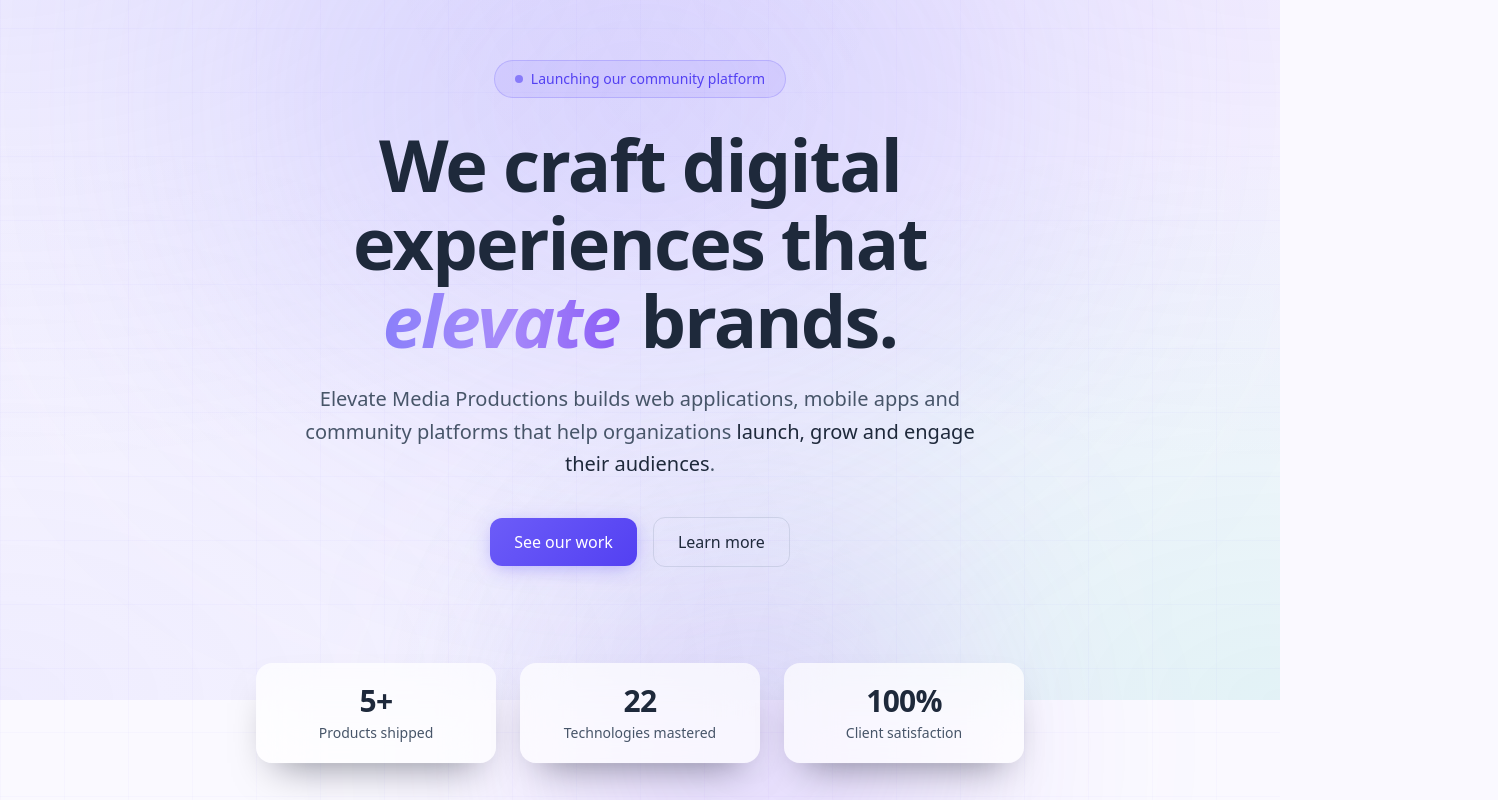
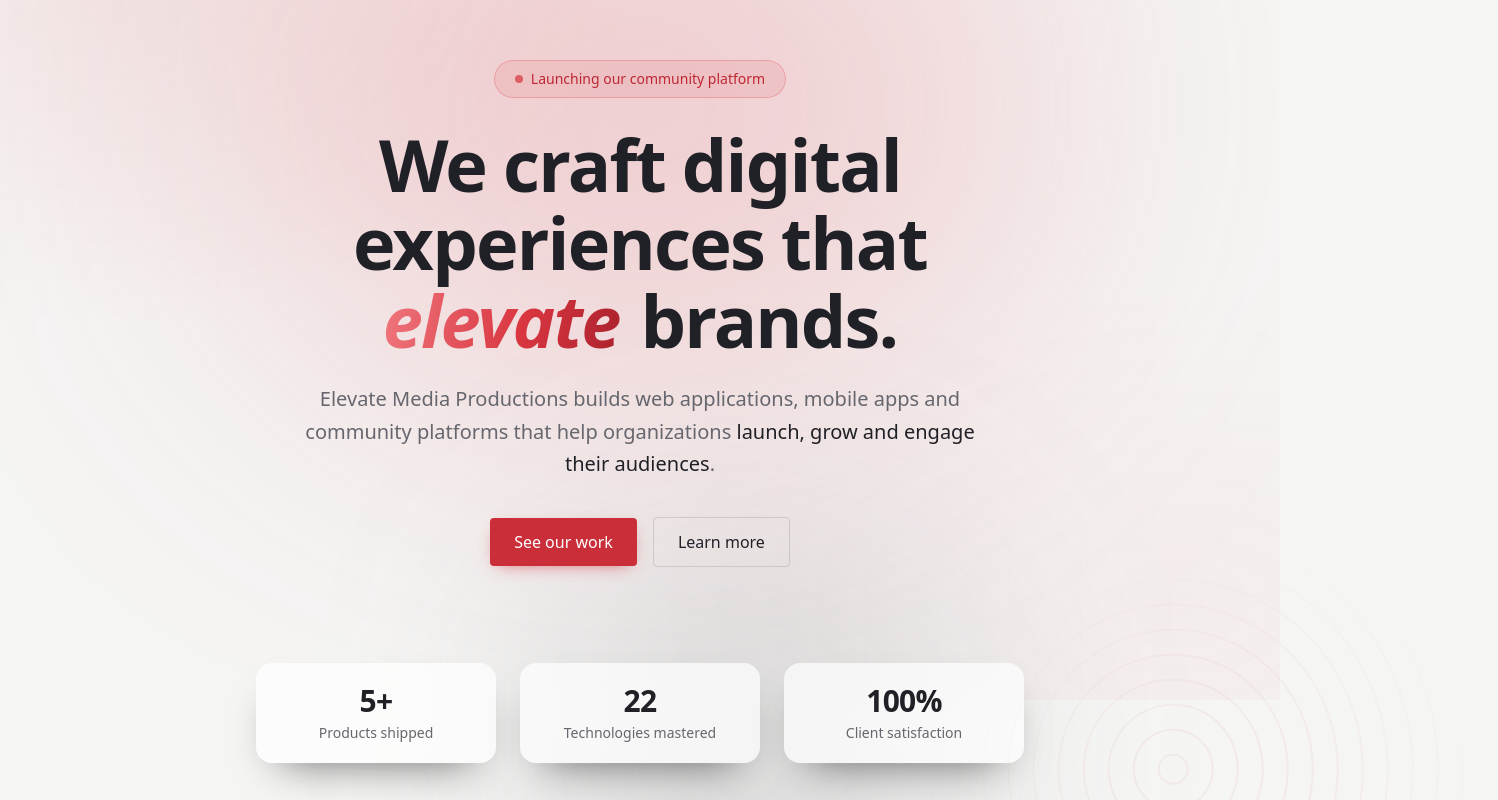
Before and after one commit to em757896-alt/elevate-media-productions, a SvelteKit app in the folder apps/web/: page / in a window 1280 px wide. Shown: the part 100-900 px from the top of the page, 1498 px wide, since content can reach past the window. Built offline with nearby package versions, Linux system fonts and the light colour scheme; no server answers.

Commit message:
Revamp visual identity with charcoal and crimson ribbon design

```diff
--- a/apps/web/src/app.css
+++ b/apps/web/src/app.css
@@ -7,261 +7,152 @@
 
 @theme {
   --font-sans: 'Inter Variable', ui-sans-serif, system-ui, sans-serif;
-  --font-display: 'Space Grotesk Variable', ui-sans-serif, system-ui, sans-serif;
+  --font-display: 'Inter Variable', ui-sans-serif, system-ui, sans-serif;
   --font-poppins: 'Poppins', ui-sans-serif, system-ui, sans-serif;
 
-  --color-primary-50: #f1f0ff;
-  --color-primary-100: #e3e1ff;
-  --color-primary-200: #c9c6fe;
-  --color-primary-300: #a9a3fc;
-  --color-primary-400: #8a7ffa;
-  --color-primary-500: #6c5cf8;
-  --color-primary-600: #5340f2;
-  --color-primary-700: #4630d4;
-  --color-primary-800: #3a29ac;
-  --color-primary-900: #2e2185;
-  --color-primary-950: #1c1350;
+  --color-primary-50: #fff1f1;
+  --color-primary-100: #ffe0e1;
+  --color-primary-200: #ffc7ca;
+  --color-primary-300: #ffa0a5;
+  --color-primary-400: #f66a73;
+  --color-primary-500: #d93640;
+  --color-primary-600: #bd2631;
+  --color-primary-700: #9d2029;
+  --color-primary-800: #821f27;
+  --color-primary-900: #6c2027;
+  --color-primary-950: #3b0c11;
 
-  --color-secondary-50: #f5f3ff;
-  --color-secondary-100: #ede9fe;
-  --color-secondary-200: #ddd6fe;
-  --color-secondary-300: #c4b5fd;
-  --color-secondary-400: #a78bfa;
-  --color-secondary-500: #8b5cf6;
-  --color-secondary-600: #7c3aed;
-  --color-secondary-700: #6d28d9;
-  --color-secondary-800: #5b21b6;
-  --color-secondary-900: #4c1d95;
+  --color-secondary-50: #f5f5f6;
+  --color-secondary-100: #e7e7e9;
+  --color-secondary-200: #d1d1d5;
+  --color-secondary-300: #b2b2b9;
+  --color-secondary-400: #8b8b94;
+  --color-secondary-500: #686871;
+  --color-secondary-600: #52525b;
+  --color-secondary-700: #414149;
+  --color-secondary-800: #303037;
+  --color-secondary-900: #202027;
 
-  --color-accent-300: #5eead4;
-  --color-accent-400: #2dd4bf;
-  --color-accent-500: #14b8a6;
-  --color-accent-600: #0d9488;
+  --color-accent-300: #d7a1a4;
+  --color-accent-400: #c77a80;
+  --color-accent-500: #ad5159;
+  --color-accent-600: #913840;
 
-  --color-night: #0b0716;
-  --color-night-light: #150f26;
-  --color-night-lighter: #1e1633;
-  --color-ink: #1e293b;
-  --color-ink-light: #475569;
-  --color-fog: #faf9ff;
+  --color-night: #17171d;
+  --color-night-light: #202027;
+  --color-night-lighter: #292930;
+  --color-ink: #202027;
+  --color-ink-light: #66666e;
+  --color-fog: #f5f5f4;
   --color-fog-light: #ffffff;
 
-  --animate-float: float 6s ease-in-out infinite;
-  --animate-float-slow: float 9s ease-in-out infinite;
+  --animate-float: float 8s ease-in-out infinite;
+  --animate-float-slow: float 12s ease-in-out infinite;
   --animate-pulse-slow: pulse 4s cubic-bezier(0.4, 0, 0.6, 1) infinite;
-  --animate-gradient-x: gradient-x 6s ease infinite;
+  --animate-gradient-x: gradient-x 8s ease infinite;
   --animate-shimmer: shimmer 2.5s linear infinite;
   --animate-marquee: marquee 30s linear infinite;
   --animate-orbit: orbit 12s linear infinite;
   --animate-blink: blink 1.4s infinite both;
 
-  --shadow-glow: 0 0 40px -10px rgb(108 92 248 / 0.45);
-  --shadow-glow-emerald: 0 0 40px -10px rgb(139 92 246 / 0.4);
-  --shadow-card: 0 1px 0 rgba(255, 255, 255, 0.05), 0 20px 40px -20px rgba(2, 6, 23, 0.5);
+  --shadow-glow: 0 0 32px -12px rgb(217 54 64 / 0.5);
+  --shadow-glow-emerald: 0 0 32px -12px rgb(217 54 64 / 0.3);
+  --shadow-card: 0 1px 0 rgba(255, 255, 255, 0.04), 0 20px 45px -24px rgba(0, 0, 0, 0.65);
 
-  @keyframes float {
-    0%, 100% { transform: translateY(0); }
-    50% { transform: translateY(-20px); }
-  }
-  @keyframes gradient-x {
-    0%, 100% { background-position: 0% 50%; }
-    50% { background-position: 100% 50%; }
-  }
-  @keyframes shimmer {
-    0% { background-position: -200% 0; }
-    100% { background-position: 200% 0; }
-  }
-  @keyframes marquee {
-    0% { transform: translateX(0); }
-    100% { transform: translateX(-50%); }
-  }
-  @keyframes orbit {
-    0% { transform: rotate(0deg); }
-    100% { transform: rotate(360deg); }
-  }
-  @keyframes blink {
-    0%, 100% { opacity: 1; }
-    50% { opacity: 0.35; }
-  }
+  @keyframes float { 0%, 100% { transform: translateY(0); } 50% { transform: translateY(-12px); } }
+  @keyframes gradient-x { 0%, 100% { background-position: 0% 50%; } 50% { background-position: 100% 50%; } }
+  @keyframes shimmer { 0% { background-position: -200% 0; } 100% { background-position: 200% 0; } }
+  @keyframes marquee { 0% { transform: translateX(0); } 100% { transform: translateX(-50%); } }
+  @keyframes orbit { 0% { transform: rotate(0deg); } 100% { transform: rotate(360deg); } }
+  @keyframes blink { 0%, 100% { opacity: 1; } 50% { opacity: 0.35; } }
 }
 
 @layer base {
-  * {
-    border-color: rgb(148 163 184 / 0.2);
-  }
-
-  html {
-    scroll-behavior: smooth;
-    -webkit-text-size-adjust: 100%;
-  }
-
+  * { border-color: rgb(148 148 156 / 0.18); }
+  html { scroll-behavior: smooth; -webkit-text-size-adjust: 100%; }
   body {
     @apply bg-fog text-ink antialiased dark:bg-night dark:text-slate-200;
     font-family: var(--font-sans);
-    transition: background-color 0.4s ease, color 0.4s ease;
+    transition: background-color .3s ease, color .3s ease;
   }
-
-  h1, h2, h3, h4, h5, h6 {
-    font-family: var(--font-display);
-  }
-
-  ::selection {
-    background: rgb(108 92 248 / 0.3);
-  }
-
-  ::-webkit-scrollbar {
-    width: 10px;
-  }
-  ::-webkit-scrollbar-track {
-    background: transparent;
-  }
-  ::-webkit-scrollbar-thumb {
-    background: linear-gradient(180deg, #6c5cf8, #a78bfa);
-    border-radius: 999px;
-  }
+  h1, h2, h3, h4, h5, h6 { font-family: var(--font-display); letter-spacing: -.035em; }
+  ::selection { background: rgb(217 54 64 / .28); }
+  ::-webkit-scrollbar { width: 9px; }
+  ::-webkit-scrollbar-track { background: transparent; }
+  ::-webkit-scrollbar-thumb { background: #8f3038; border-radius: 999px; }
 }
 
 @layer utilities {
-  .font-display {
-    font-family: var(--font-display);
+  .font-display { font-family: var(--font-display); }
+  .text-gradient, .text-gradient-primary {
+    @apply bg-clip-text text-transparent;
+    background-image: linear-gradient(100deg, #f0787f, #d93640 58%, #a9212c);
   }
-
-  .text-gradient {
-    @apply bg-clip-text text-transparent;
-    background-image: linear-gradient(90deg, #8a7ffa, #a78bfa, #8b5cf6);
-  }
-
-  .text-gradient-primary {
-    @apply bg-clip-text text-transparent;
-    background-image: linear-gradient(135deg, #6c5cf8, #a78bfa);
-  }
-
   .bg-mesh {
     background-image:
-      radial-gradient(at 0% 0%, rgba(108, 92, 248, 0.12) 0px, transparent 50%),
-      radial-gradient(at 100% 0%, rgba(139, 92, 246, 0.1) 0px, transparent 50%),
-      radial-gradient(at 100% 100%, rgba(20, 184, 166, 0.1) 0px, transparent 50%),
-      radial-gradient(at 0% 100%, rgba(108, 92, 248, 0.08) 0px, transparent 50%);
+      radial-gradient(ellipse at 8% 10%, rgba(217,54,64,.075), transparent 34%),
+      radial-gradient(ellipse at 92% 88%, rgba(217,54,64,.045), transparent 32%);
   }
-
   .bg-grid {
-    background-image:
-      linear-gradient(to right, rgb(108 92 248 / 0.06) 1px, transparent 1px),
-      linear-gradient(to bottom, rgb(108 92 248 / 0.06) 1px, transparent 1px);
-    background-size: 64px 64px;
+    background-image: linear-gradient(to right, rgb(210 210 218 / .035) 1px, transparent 1px), linear-gradient(to bottom, rgb(210 210 218 / .035) 1px, transparent 1px);
+    background-size: 72px 72px;
   }
-
-  .glass {
-    @apply bg-white/70 backdrop-blur-xl dark:bg-night-lighter/70;
-    box-shadow: var(--shadow-card);
-  }
-
-  .glass-strong {
-    @apply bg-white/85 backdrop-blur-2xl dark:bg-night-lighter/85;
-    box-shadow: var(--shadow-card);
-  }
-
-  .gradient-border {
-    position: relative;
-  }
+  .glass { @apply bg-white/70 backdrop-blur-xl dark:bg-night-lighter/70; box-shadow: var(--shadow-card); }
+  .glass-strong { @apply bg-white/90 backdrop-blur-2xl dark:bg-night-lighter/95; box-shadow: var(--shadow-card); }
+  .gradient-border { position: relative; }
   .gradient-border::before {
-    content: '';
-    position: absolute;
-    inset: 0;
-    border-radius: inherit;
-    padding: 1px;
-    background: linear-gradient(135deg, rgba(138, 127, 250, 0.6), rgba(167, 139, 250, 0.4), rgba(45, 212, 191, 0.6));
+    content: ''; position: absolute; inset: 0; border-radius: inherit; padding: 1px;
+    background: linear-gradient(135deg, rgba(217,54,64,.55), rgba(255,255,255,.08));
     -webkit-mask: linear-gradient(#fff 0 0) content-box, linear-gradient(#fff 0 0);
     mask: linear-gradient(#fff 0 0) content-box, linear-gradient(#fff 0 0);
-    -webkit-mask-composite: xor;
-    mask-composite: exclude;
-    pointer-events: none;
+    -webkit-mask-composite: xor; mask-composite: exclude; pointer-events: none;
   }
-
   .btn-gradient {
-    @apply relative inline-flex items-center justify-center gap-2 rounded-xl px-6 py-3 font-medium text-white transition-all duration-300;
-    background-image: linear-gradient(135deg, #6c5cf8, #5340f2, #8b5cf6);
-    background-size: 200% 200%;
-    box-shadow: 0 4px 20px -4px rgba(108, 92, 248, 0.5);
+    @apply relative inline-flex items-center justify-center gap-2 rounded-sm px-6 py-3 font-medium text-white transition-all duration-300;
+    background: #c92e39; box-shadow: 0 5px 18px -8px rgba(201,46,57,.8);
   }
-  btn-gradient:hover {
-    background-position: 100% 100%;
-    transform: translateY(-2px);
-    box-shadow: 0 8px 30px -4px rgba(139, 92, 246, 0.5);
+  .btn-gradient:hover { background: #a9212c; transform: translateY(-1px); box-shadow: 0 8px 24px -8px rgba(201,46,57,.75); }
+  .btn-gradient:active { transform: translateY(0); }
+  .btn-outline {
+    @apply inline-flex items-center justify-center gap-2 rounded-sm px-6 py-3 font-medium transition-all duration-300;
+    border: 1px solid rgb(148 148 156 / .35); color: rgb(226 226 230 / .92);
   }
-  .btn-gradient:active {
-    transform: translateY(0);
-  }
-
-  .btn-outline {
-    @apply inline-flex items-center justify-center gap-2 rounded-xl px-6 py-3 font-medium transition-all duration-300;
-    border: 1px solid rgb(148 163 184 / 0.3);
-    color: rgb(226 232 240 / 0.9);
-  }
-  .btn-outline:hover {
-    border-color: rgb(138 127 250 / 0.6);
-    background: rgb(108 92 248 / 0.1);
-    transform: translateY(-2px);
-  }
-
-  .card-hover {
-    @apply transition-all duration-500;
-  }
-  .card-hover:hover {
-    transform: translateY(-6px);
-    box-shadow: 0 24px 48px -12px rgba(83, 64, 242, 0.35);
-  }
-
+  .btn-outline:hover { border-color: rgba(217,54,64,.7); background: rgba(217,54,64,.08); }
+  .card-hover { @apply transition-all duration-300; }
+  .card-hover:hover { transform: translateY(-3px); box-shadow: 0 18px 38px -24px rgba(0,0,0,.7); }
   .animate-float { animation: var(--animate-float); }
   .animate-float-slow { animation: var(--animate-float-slow); }
   .animate-gradient-x { background-size: 200% 200%; animation: var(--animate-gradient-x); }
   .animate-marquee { animation: var(--animate-marquee); }
   .animate-blink { animation: var(--animate-blink); }
-
-  .marquee-mask {
-    mask-image: linear-gradient(to right, transparent, black 15%, black 85%, transparent);
-  }
-
+  .marquee-mask { mask-image: linear-gradient(to right, transparent, black 15%, black 85%, transparent); }
   .no-scrollbar::-webkit-scrollbar { display: none; }
   .no-scrollbar { -ms-overflow-style: none; scrollbar-width: none; }
+  .reveal { opacity: 0; transform: translateY(20px); transition: opacity .65s ease, transform .65s cubic-bezier(.2,.7,.2,1); }
+  .reveal.revealed { opacity: 1; transform: translateY(0); }
+  .section-padding { @apply px-6 py-24 md:px-12 lg:px-24 lg:py-32; }
+  .container-x { @apply mx-auto w-full max-w-7xl px-6 lg:px-8; }
+  .prose-custom :is(h2) { @apply mt-8 mb-4 font-display text-2xl font-bold; }
+  .prose-custom :is(p) { @apply my-4 text-ink-light dark:text-slate-400; }
+  .prose-custom :is(a) { @apply text-primary-500 hover:underline; }
+  .prose-custom :is(code) { @apply rounded bg-slate-100 px-1.5 py-0.5 text-sm dark:bg-slate-800; }
+  .prose-custom :is(pre) { @apply overflow-x-auto rounded-xl bg-slate-900 p-4 text-sm text-slate-100; }
+  .prose-custom :is(ul) { @apply my-4 list-disc pl-6; }
+  .prose-custom :is(blockquote) { @apply my-4 border-l-4 border-primary-500 pl-4 italic; }
+}
 
-  .reveal {
-    opacity: 0;
-    transform: translateY(32px);
-    transition: opacity 0.8s ease, transform 0.8s cubic-bezier(0.16, 1, 0.3, 1);
-  }
-  .reveal.revealed {
-    opacity: 1;
-    transform: translateY(0);
-  }
-
-  .section-padding {
-    @apply px-6 py-24 md:px-12 lg:px-24 lg:py-32;
-  }
-
-  .container-x {
-    @apply mx-auto w-full max-w-7xl px-6 lg:px-8;
-  }
-
-  .prose-custom :is(h2) {
-    @apply mt-8 mb-4 font-display text-2xl font-bold;
-  }
-  .prose-custom :is(p) {
-    @apply my-4 text-ink-light dark:text-slate-400;
-  }
-  .prose-custom :is(a) {
-    @apply text-primary-500 hover:underline;
-  }
-  .prose-custom :is(code) {
-    @apply rounded bg-slate-100 px-1.5 py-0.5 text-sm dark:bg-slate-800;
-  }
-  .prose-custom :is(pre) {
-    @apply overflow-x-auto rounded-xl bg-slate-900 p-4 text-sm text-slate-100;
-  }
-  .prose-custom :is(ul) {
-    @apply my-4 list-disc pl-6;
-  }
-  .prose-custom :is(blockquote) {
-    @apply my-4 border-l-4 border-primary-500 pl-4 italic;
-  }
+/* The same restrained ribbon engraving carries through the page; it stays behind content. */
+main > section { isolation: isolate; }
+main > section:not(:first-child)::after {
+  content: ''; position: absolute; z-index: -1; pointer-events: none;
+  width: min(48vw, 560px); height: min(48vw, 560px); right: -17%; top: 8%;
+  opacity: .13; border-radius: 50%;
+  background: repeating-radial-gradient(ellipse at 42% 42%, transparent 0 13px, rgba(199,46,57,.42) 14px 15px, transparent 16px 25px);
+  mask-image: radial-gradient(ellipse, #000 22%, transparent 70%);
 }
+@media (max-width: 700px) {
+  main > section:not(:first-child)::after { width: 78vw; height: 78vw; right: -38%; opacity: .09; }
+}
+@media (prefers-reduced-motion: reduce) {
+  *, *::before, *::after { scroll-behavior: auto !important; animation-duration: .01ms !important; transition-duration: .01ms !important; }
+}
```
